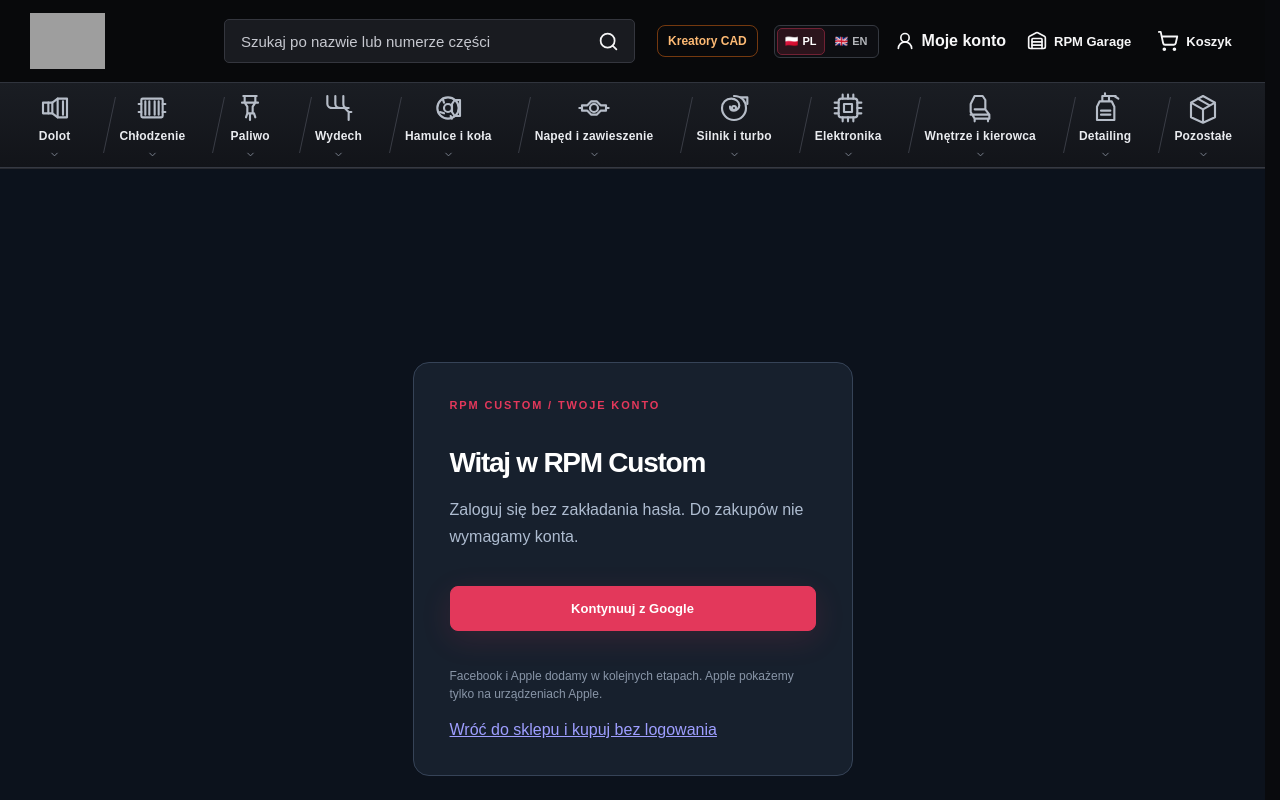
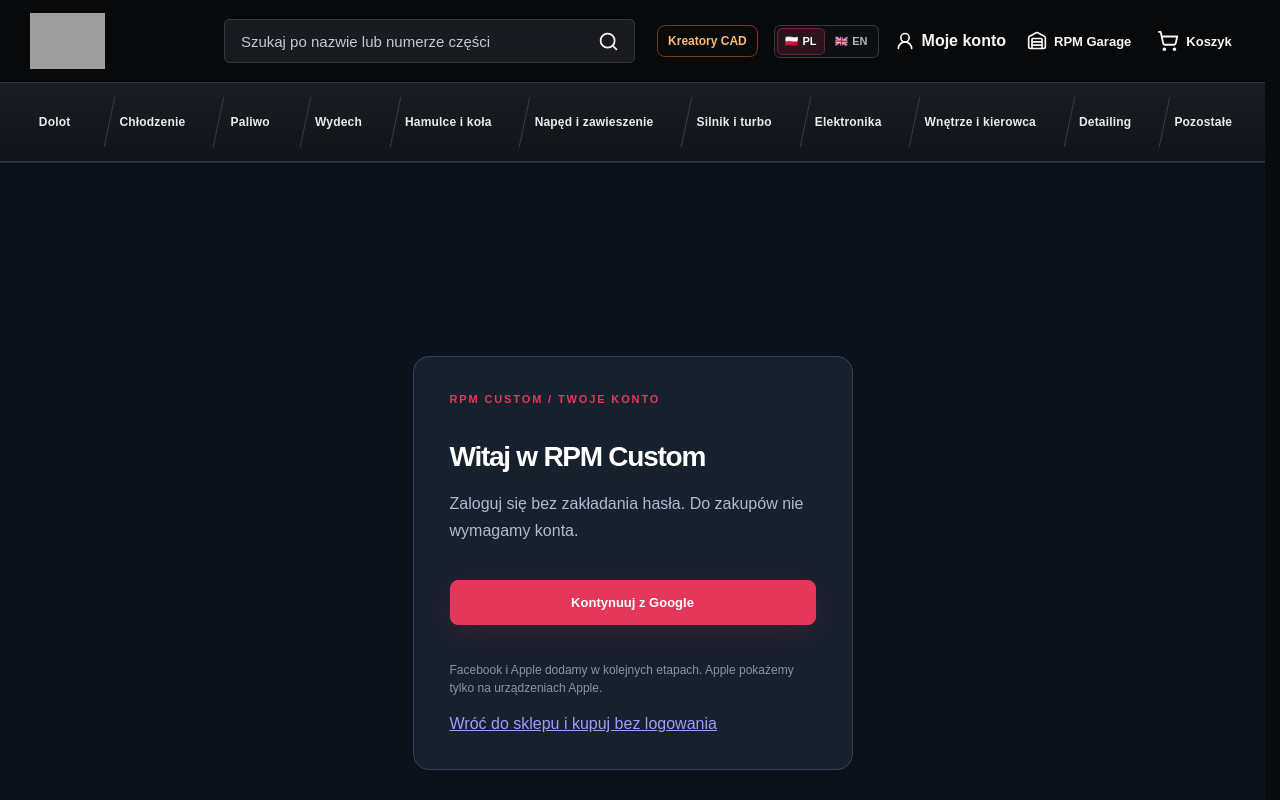
Before and after one commit to Dwierzbicki/rpm-custom-shop, a Next.js app: page /login in a window 1280 px wide. Shown: the top 800 px of the page. Built offline with nearby package versions, Linux system fonts and the light colour scheme; grey boxes are pictures that could not be loaded.

Commit message:
Center desktop category labels and remove navigation pictograms

```diff
--- a/app/styles/header-motorsport.css
+++ b/app/styles/header-motorsport.css
@@ -131,3 +131,16 @@
  .rpm-header-v2 .rpm-mega-feature>.rpm-nav-pictogram{width:54px;height:54px;flex-basis:54px}
  .rpm-header-v2 .rpm-mega-feature{gap:8px;padding:14px}
 }
+
+/* Text-only desktop category strip; preserve mega menu and mobile drawer. */
+.rpm-header-v2.rpm-header-product-first .rpm-mega-navigation>.rpm-desktop-root>.rpm-desktop-root-button{
+ align-items:center;justify-content:center;text-align:center;gap:0;
+ padding-block:9px!important;
+}
+.rpm-header-v2.rpm-header-product-first .rpm-mega-navigation>.rpm-desktop-root>.rpm-desktop-root-button>.rpm-nav-pictogram,
+.rpm-header-v2.rpm-header-product-first .rpm-mega-navigation>.rpm-desktop-root>.rpm-desktop-root-button>.rpm-nav-chevron{
+ display:none;
+}
+.rpm-header-v2.rpm-header-product-first .rpm-mega-navigation>.rpm-desktop-root>.rpm-desktop-root-button>.rpm-nav-category-label{
+ text-align:center;
+}
```
